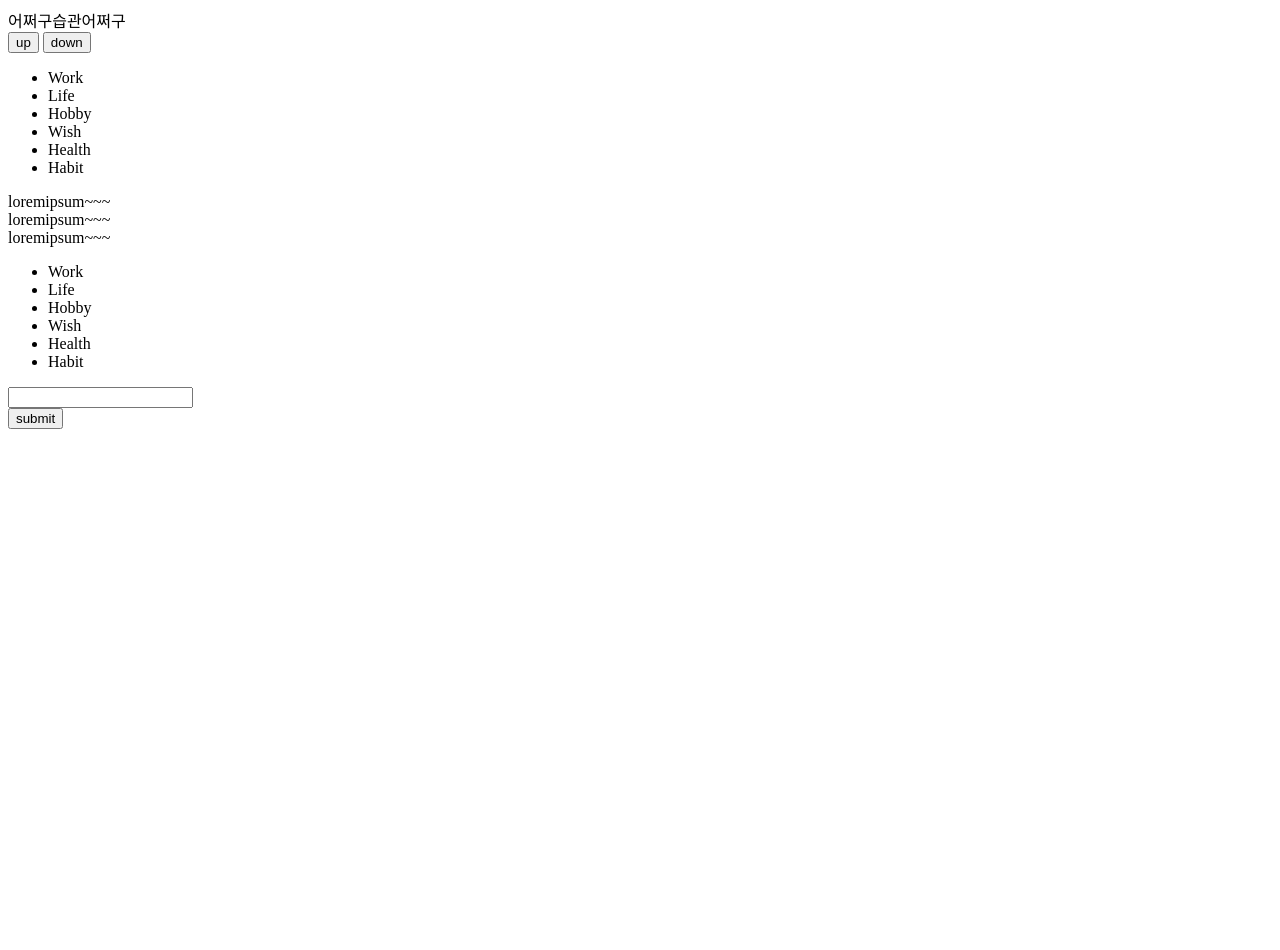
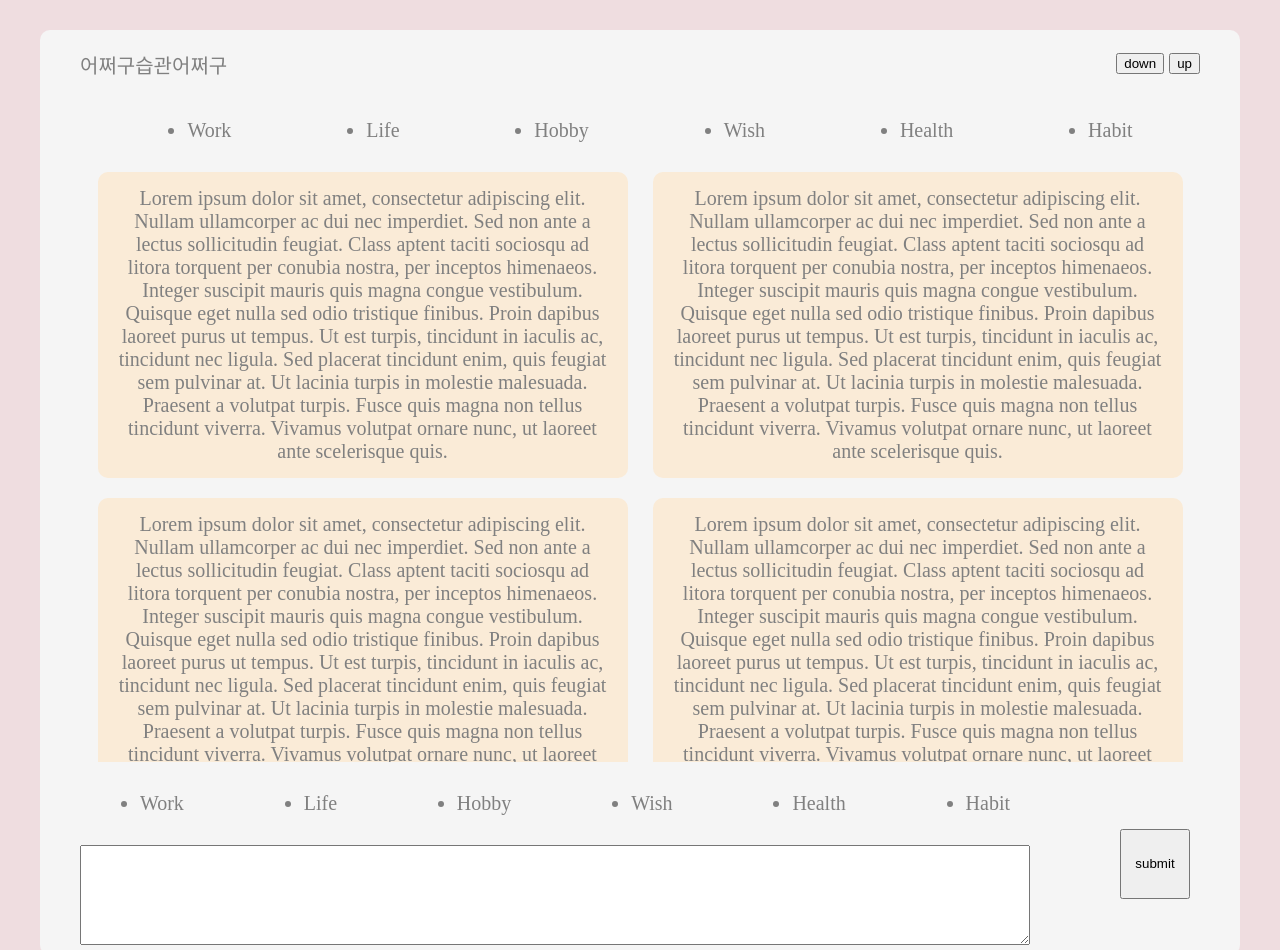
Before and after one commit to pongsoyun/allOfWorkLife, a plain HTML site: page src/index.html in a window 1280 px wide. Shown: the top 950 px of the page. Before the commit the page ends 800 px from the top, so only its background shows below. Drawn offline with Linux system fonts and the light colour scheme.

Commit message:
:sparkles: css - 스켈레톤에 맞추어 css 적용

```diff
--- a/src/index.css
+++ b/src/index.css
@@ -0,0 +1,115 @@
+/* 전체 레이아웃 */
+body {
+	background-color: #efdde0;
+	font-size: 20px;
+	color: grey;
+	text-align: center;
+}
+
+.page {
+	margin: 30px auto;
+	width: 1200px;
+	border-radius: 10px;
+	background-color: whitesmoke;
+}
+
+.header {
+	margin: 10px 40px;
+}
+
+.section {
+	margin: 10px 40px;
+}
+
+.footer {
+	margin: 10px 40px;
+}
+
+/* section */
+
+.memo {
+	padding: 15px 15px;
+	margin: 10px 10px;
+	background-color: antiquewhite;
+	border-radius: 10px;
+	width: 500px;
+	height: auto;
+	display: inline-block;
+}
+
+.memos__container {
+	height: 600px;
+	overflow-y: auto;
+}
+
+/* header */
+
+.menus {
+	display: flex;
+	flex-direction: row;
+}
+
+.menus li {
+	margin: auto;
+}
+
+.habit {
+	display: flex;
+	flex-direction: row;
+}
+
+.habit__btn__container {
+	margin: 20px 40px;
+	margin-left: auto;
+}
+
+.habit__text {
+	margin: 20px 40px;
+	flex: none;
+}
+
+.habit__text span {
+	float: left;
+	height: 100%;
+}
+
+/* footer */
+
+.input__menus {
+	display: flex;
+	flex-direction: row;
+}
+
+.input__menus li {
+	margin: auto;
+}
+
+.input__container {
+	margin: 0;
+	display: flex;
+	flex-direction: row;
+}
+
+.input__memos__form {
+	display: inline-block;
+	flex: 11;
+}
+
+.input__memo__submit {
+	display: inline-block;
+	flex: 2;
+	margin: auto 0;
+	/* vertical-align: middle; */
+}
+
+.input__memo textarea {
+	display: inline-block;
+	margin: 10px 40px;
+	width: 950px;
+	height: 100px;
+}
+
+.input__memo__submit button {
+	width: 70px;
+	height: 70px;
+}
--- a/src/index.html
+++ b/src/index.html
@@ -16,14 +16,14 @@
 				</div>
 				<div class="habit__btn__container">
 					<button>
-						up
+						down
 					</button>
 					<button>
-						down
+						up
 					</button>
 				</div>
 			</header>
-			<section>
+			<section class="section">
 				<nav class="menus__container">
 					<!-- tags : click 되면 해당 성분만 필터링돼서 보여질것-->
 					<ul class="menus">
@@ -37,9 +37,46 @@
 				</nav>
 				<main class="memos__container">
 					<!-- component - memo -->
-					<div class="memo">loremipsum~~~</div>
-					<div class="memo">loremipsum~~~</div>
-					<div class="memo">loremipsum~~~</div>
+					<div class="memo">
+						Lorem ipsum dolor sit amet, consectetur adipiscing elit. Nullam ullamcorper ac dui nec
+						imperdiet. Sed non ante a lectus sollicitudin feugiat. Class aptent taciti sociosqu ad litora
+						torquent per conubia nostra, per inceptos himenaeos. Integer suscipit mauris quis magna congue
+						vestibulum. Quisque eget nulla sed odio tristique finibus. Proin dapibus laoreet purus ut
+						tempus. Ut est turpis, tincidunt in iaculis ac, tincidunt nec ligula. Sed placerat tincidunt
+						enim, quis feugiat sem pulvinar at. Ut lacinia turpis in molestie malesuada. Praesent a volutpat
+						turpis. Fusce quis magna non tellus tincidunt viverra. Vivamus volutpat ornare nunc, ut laoreet
+						ante scelerisque quis.
+					</div>
+					<div class="memo">
+						Lorem ipsum dolor sit amet, consectetur adipiscing elit. Nullam ullamcorper ac dui nec
+						imperdiet. Sed non ante a lectus sollicitudin feugiat. Class aptent taciti sociosqu ad litora
+						torquent per conubia nostra, per inceptos himenaeos. Integer suscipit mauris quis magna congue
+						vestibulum. Quisque eget nulla sed odio tristique finibus. Proin dapibus laoreet purus ut
+						tempus. Ut est turpis, tincidunt in iaculis ac, tincidunt nec ligula. Sed placerat tincidunt
+						enim, quis feugiat sem pulvinar at. Ut lacinia turpis in molestie malesuada. Praesent a volutpat
+						turpis. Fusce quis magna non tellus tincidunt viverra. Vivamus volutpat ornare nunc, ut laoreet
+						ante scelerisque quis.
+					</div>
+					<div class="memo">
+						Lorem ipsum dolor sit amet, consectetur adipiscing elit. Nullam ullamcorper ac dui nec
+						imperdiet. Sed non ante a lectus sollicitudin feugiat. Class aptent taciti sociosqu ad litora
+						torquent per conubia nostra, per inceptos himenaeos. Integer suscipit mauris quis magna congue
+						vestibulum. Quisque eget nulla sed odio tristique finibus. Proin dapibus laoreet purus ut
+						tempus. Ut est turpis, tincidunt in iaculis ac, tincidunt nec ligula. Sed placerat tincidunt
+						enim, quis feugiat sem pulvinar at. Ut lacinia turpis in molestie malesuada. Praesent a volutpat
+						turpis. Fusce quis magna non tellus tincidunt viverra. Vivamus volutpat ornare nunc, ut laoreet
+						ante scelerisque quis.
+					</div>
+					<div class="memo">
+						Lorem ipsum dolor sit amet, consectetur adipiscing elit. Nullam ullamcorper ac dui nec
+						imperdiet. Sed non ante a lectus sollicitudin feugiat. Class aptent taciti sociosqu ad litora
+						torquent per conubia nostra, per inceptos himenaeos. Integer suscipit mauris quis magna congue
+						vestibulum. Quisque eget nulla sed odio tristique finibus. Proin dapibus laoreet purus ut
+						tempus. Ut est turpis, tincidunt in iaculis ac, tincidunt nec ligula. Sed placerat tincidunt
+						enim, quis feugiat sem pulvinar at. Ut lacinia turpis in molestie malesuada. Praesent a volutpat
+						turpis. Fusce quis magna non tellus tincidunt viverra. Vivamus volutpat ornare nunc, ut laoreet
+						ante scelerisque quis.
+					</div>
 				</main>
 			</section>
 			<footer class="input__container">
@@ -53,7 +90,8 @@
 						<li>Habit</li>
 					</ul>
 					<div class="input__memo">
-						<input type="text" />
+						<!-- <input type="text" /> -->
+						<textarea></textarea>
 					</div>
 				</div>
 				<div class="input__memo__submit">
```
